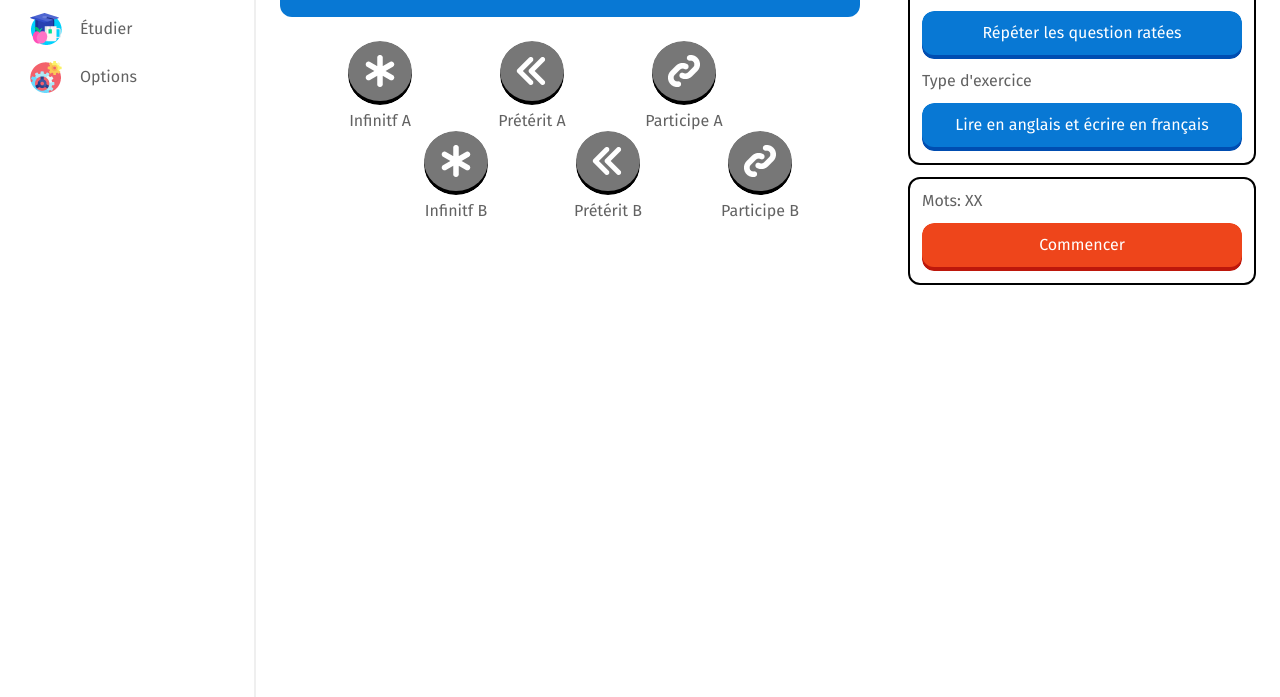
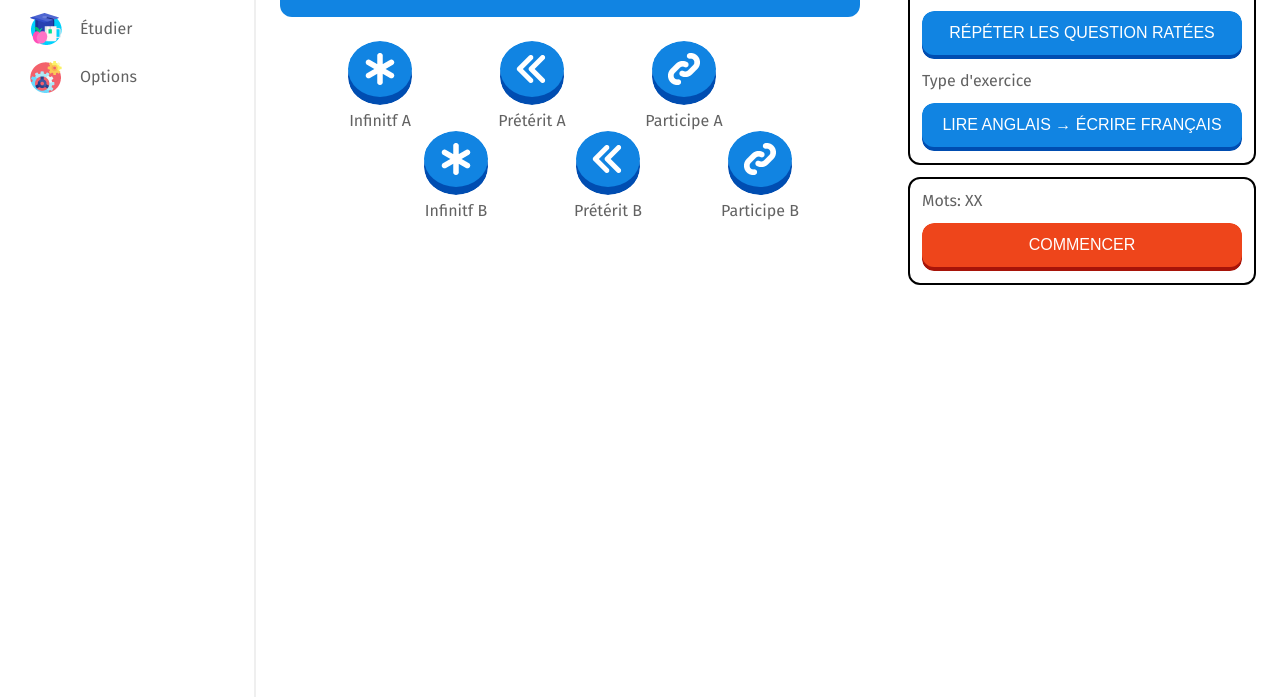
Before and after one commit to evanvada/englishtango, a website: page practice.html in a window 1280 px wide. Shown: the part 103-800 px from the top of the page. Drawn offline with Linux system fonts and the light colour scheme; a web font is replaced by a local one.

Commit message:
modified buttons sass structure & added fonts

```diff
--- a/practice.html
+++ b/practice.html
@@ -11,7 +11,7 @@
 		<aside>
 			<nav>
 				<ul>
-					<li><a href="index.html" class="logo">English Tango</a></li>
+					<li><a href="index.html" class="logo"><h1>English Tango</h1></a></li>
 					<li><a href="practice.html"><div class="practice icon"></div><span>Pratiquer</span></a></li>
 					<li><a href="study.html"><div class="study icon"></div><span>Étudier</span></a></li>
 					<li><a href="settings.html"><div class="settings icon"></div><span>Options</span></a></li>
@@ -25,34 +25,34 @@
 				<section class="course color1">
 					<div class="course__title">
 						<div class="course__title__left">
-							<h2>Unité 1 - Les verbes irréguliers</h2>
-							<h2>Les verbes les plus utilisés en anglais</h2>
+							<h2>Les verbes irréguliers</h2>
+							<span>Les verbes les plus utilisés en anglais</span>
 						</div>
-						<button class="small-button"><span>Cours</span></button>
+						<button class="small button"><span>COURS</span></button>
 					</div>
 					<section class="course__content">
 						<div class="course__content__line">
 							<div class="course__bank">
-								<button class="round-button"><span><div class="inf icon"></div></span></button><span>Infinitf A</span>
+								<button class="round button"><span><div class="inf icon"></div></span></button><span>Infinitf A</span>
 							</div>
 							<div class="course__bank">
-								<button class="round-button"><span><div class="ps icon"></div></span></button><span>Prétérit A</span>
+								<button class="round button"><span><div class="ps icon"></div></span></button><span>Prétérit A</span>
 							</div>
 							<div class="course__bank">
-								<button class="round-button"><span><div class="pp icon"></div></span></button><span>Participe A</span>
+								<button class="round button"><span><div class="pp icon"></div></span></button><span>Participe A</span>
 							</div>
 							<div class="half-flex"></div>
 						</div>
 						<div class="course__content__line">
 							<div class="half-flex"></div>
 							<div class="course__bank">
-								<button class="round-button"><span><div class="inf icon"></div></span></button><span>Infinitf B</span>
+								<button class="round button"><span><div class="inf icon"></div></span></button><span>Infinitf B</span>
 							</div>
 							<div class="course__bank">
-								<button class="round-button"><span><div class="ps icon"></div></span></button><span>Prétérit B</span>
+								<button class="round button"><span><div class="ps icon"></div></span></button><span>Prétérit B</span>
 							</div>
 							<div class="course__bank">
-								<button class="round-button"><span><div class="pp icon"></div></span></button><span>Participe B</span>
+								<button class="round button"><span><div class="pp icon"></div></span></button><span>Participe B</span>
 							</div>
 						</div>
 					</section>
@@ -79,14 +79,14 @@
 				<div class="menu__exercise-info">
 
 					Mode de répétion
-					<button class="secondary large-button"><span>Répéter les question ratées</span></button>
+					<button class="secondary large button"><span>RÉPÉTER LES QUESTION RATÉES</span></button>
 					Type d'exercice
-					<button class="secondary large-button"><span>Lire en anglais et écrire en français</span></button>
+					<button class="secondary large button"><span>LIRE ANGLAIS → ÉCRIRE FRANÇAIS</span></button>
 
 				</div>
 				<div class="menu__match-info">
 					Mots: XX
-					<button class="primary large-button"><span>Commencer</span></button>
+					<button class="primary large button"><span>COMMENCER</span></button>
 				</div>
 
 			</section>
--- a/sass/base/_fonts.scss
+++ b/sass/base/_fonts.scss
@@ -6,7 +6,7 @@
 
 @font-face {
 	font-family: "FiraSansBold";
-	src: url("../fonts/FiraSans-Bold.ttf");
+	src: url("../fonts/FiraSans-Medium.ttf");
 }
 
 body {
@@ -18,6 +18,20 @@ body {
 * {
 	font-size: 1em;
 	font-weight: normal;
-	line-height: 1.25em;
-	font-family: inherit
+	line-height: inherit;
+	font-family: inherit;
 }
+
+h1 {
+    font-family: FiraSansBold, sans-serif;
+	font-size: 1.5rem;
+}
+
+h2 {
+    font-family: FiraSansBold, sans-serif;
+	font-size: 1.25rem;
+}
+
+button {
+	font-family: FiraSansBold, sans-serif;
+}
--- a/sass/base/_vars.scss
+++ b/sass/base/_vars.scss
@@ -3,12 +3,12 @@
 
 	--color-light: #ffffff;
 	--color-dark: #626262;
-	--color-1: #0878d4;
+	--color-1: #1184e2;
 	--color-1B: #004db1;
 	// --color-2: #ee1bc4;
 	// --color-2B: #be13e0;
 	--color-2: #ee451b;
-	--color-2B: #bd170b;
+	--color-2B: #a71409;
 
 	// --color-3: none;
 	// --color-3B: none;
--- a/sass/components/_buttons.scss
+++ b/sass/components/_buttons.scss
@@ -2,10 +2,10 @@
 
 $button-side: 4px;
 
-@mixin button-style($border-radius) {
+.button {
     position: relative;
     overflow: hidden;
-    border-radius: $border-radius;
+    border-radius: 12px;
     color: var(--color-light);
 
     &::before {
@@ -13,7 +13,7 @@ $button-side: 4px;
         position: absolute;
         width: 100%;
         height: calc(100% - $button-side);
-        border-radius: $border-radius;
+        border-radius: 12px;
         top: $button-side;
 
         display: flex;
@@ -26,7 +26,7 @@ $button-side: 4px;
         position: absolute;
         width: 100%;
         height: calc(100% - $button-side);
-        border-radius: $border-radius;
+        border-radius: 12px;
         top: 0;
 
         display: flex;
@@ -46,33 +46,57 @@ $button-side: 4px;
     }
 }
 
-.large-button {
-    @include button-style(12px);
+.large.button {
     width: 100%;
     height: 48px;
 }
 
-.round-button {
-    @include button-style(50%);
+.round.button {
     width: 64px;
     height: 64px;
-    border-radius: 50% / calc(50% - $button-side / 2);
+
+
+    border-radius: 50% / calc(50% - $button-side * 2 / 2);
+    &::before {
+        border-radius: 50%;
+        height: calc(100% - $button-side * 2);
+        top: calc($button-side * 2);
+    }
+    > * {
+        border-radius: 50%;
+        height: calc(100% - $button-side * 2);
+    }
+    &:active > * {
+        top: calc($button-side * 3);
+    }
 }
 
-.small-button {
-    @include button-style(12px);
+.small.button {
     width: 120px;
     height: 48px;
+    > * { border: 2px solid #000; }
 }
 
 
 
-.primary {
+.primary.button {
     > * { background: var(--color-2); }
     &::before { background: var(--color-2B); }
 }
 
-.secondary {
+.secondary.button {
     > * { background: var(--color-1); }
     &::before { background: var(--color-1B); }
 }
+
+
+
+.color1 .button {
+    > * {
+        background: var(--color-1);
+        border-color: var(--color-1B);
+    }
+    &::before {
+        background: var(--color-1B);
+    }
+}
--- a/sass/layouts/_navigation.scss
+++ b/sass/layouts/_navigation.scss
@@ -32,6 +32,7 @@ aside {
 
                 &.logo {
                     margin: 0 18px;
+                    color: var(--color-1);
                 }
 
                 &:not(.logo) {
--- a/sass/practice.scss
+++ b/sass/practice.scss
@@ -91,11 +91,6 @@ main {
     .course__title {
         background: var(--color-1);
     }
-    .small-button > * {
-        background: var(--color-1);
-        border: solid 2px var(--color-1B);
-    }
-    .small-button::before { background: var(--color-1B); }
 }
 
 
```
Also changed, not shown: css/practice.css.
